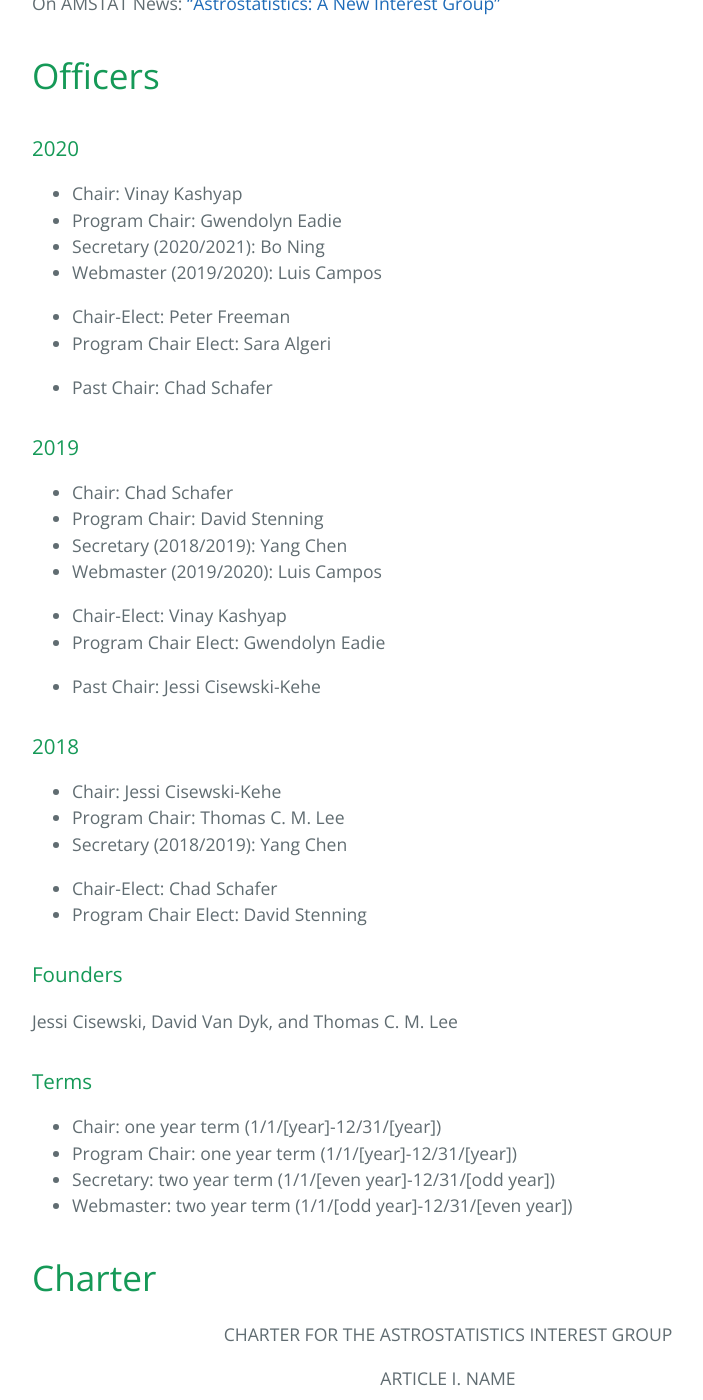
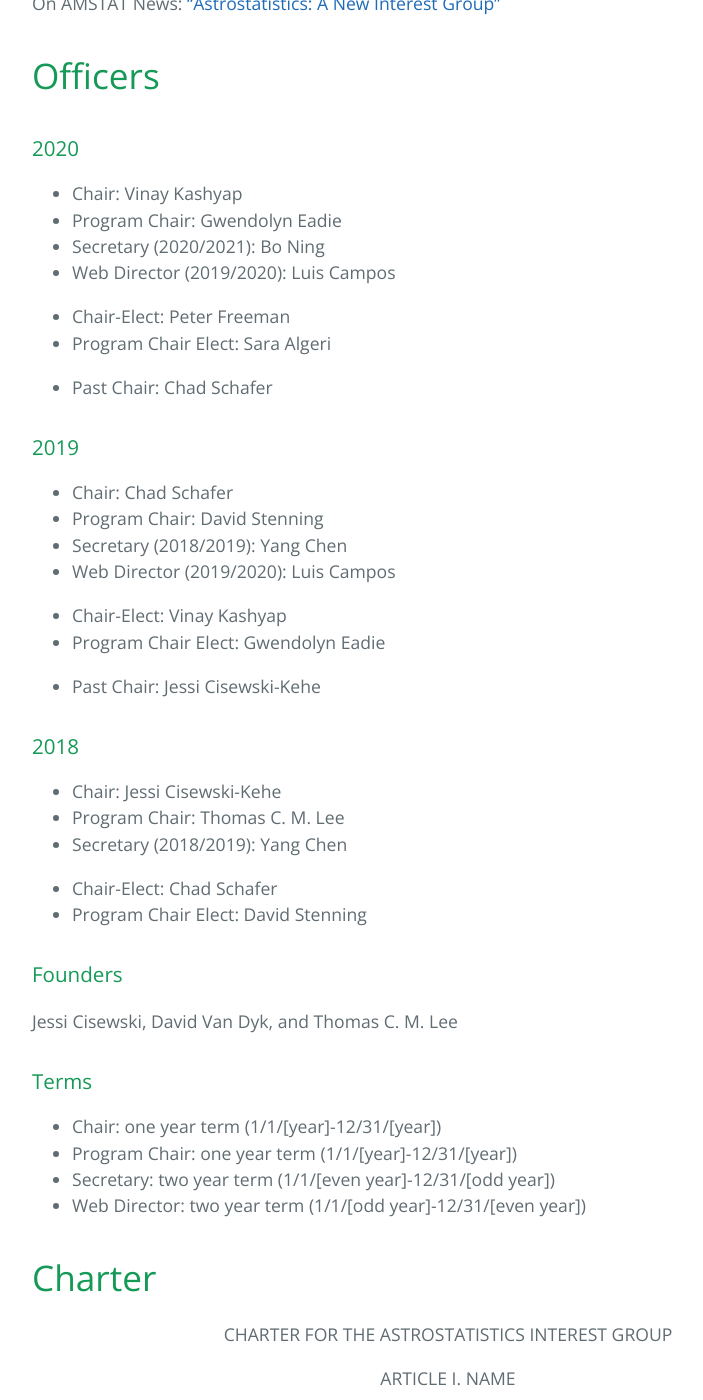
Before and after one commit to aigamstat/aigamstat.github.io, a Jekyll site: the page built from about_us.md, in a window 1280 px wide and 1400 px high, scrolled down 548 px. Shown: the whole window, without its empty margins (192-895 px from the left). Built offline with Jekyll 4.4.1, drawn with Linux system fonts in a browser that asks for light colours.

Commit message:
webmaster is now Web Director

```diff
--- a/about_us.md
+++ b/about_us.md
@@ -23,7 +23,7 @@
 - Chair: Vinay Kashyap
 - Program Chair: Gwendolyn Eadie
 - Secretary (2020/2021): Bo Ning
-- Webmaster (2019/2020): Luis Campos
+- Web Director (2019/2020): Luis Campos
 
 - Chair-Elect: Peter Freeman
 - Program Chair Elect: Sara Algeri
@@ -35,7 +35,7 @@
 - Chair: Chad Schafer
 - Program Chair: David Stenning
 - Secretary (2018/2019): Yang Chen
-- Webmaster (2019/2020): Luis Campos
+- Web Director (2019/2020): Luis Campos
 
 - Chair-Elect: Vinay Kashyap
 - Program Chair Elect: Gwendolyn Eadie
@@ -59,7 +59,7 @@
 - Chair: one year term (1/1/[year]-12/31/[year])
 - Program Chair: one year term (1/1/[year]-12/31/[year])
 - Secretary: two year term (1/1/[even year]-12/31/[odd year])
-- Webmaster: two year term (1/1/[odd year]-12/31/[even year])
+- Web Director: two year term (1/1/[odd year]-12/31/[even year])
 
 
 # Charter
```
